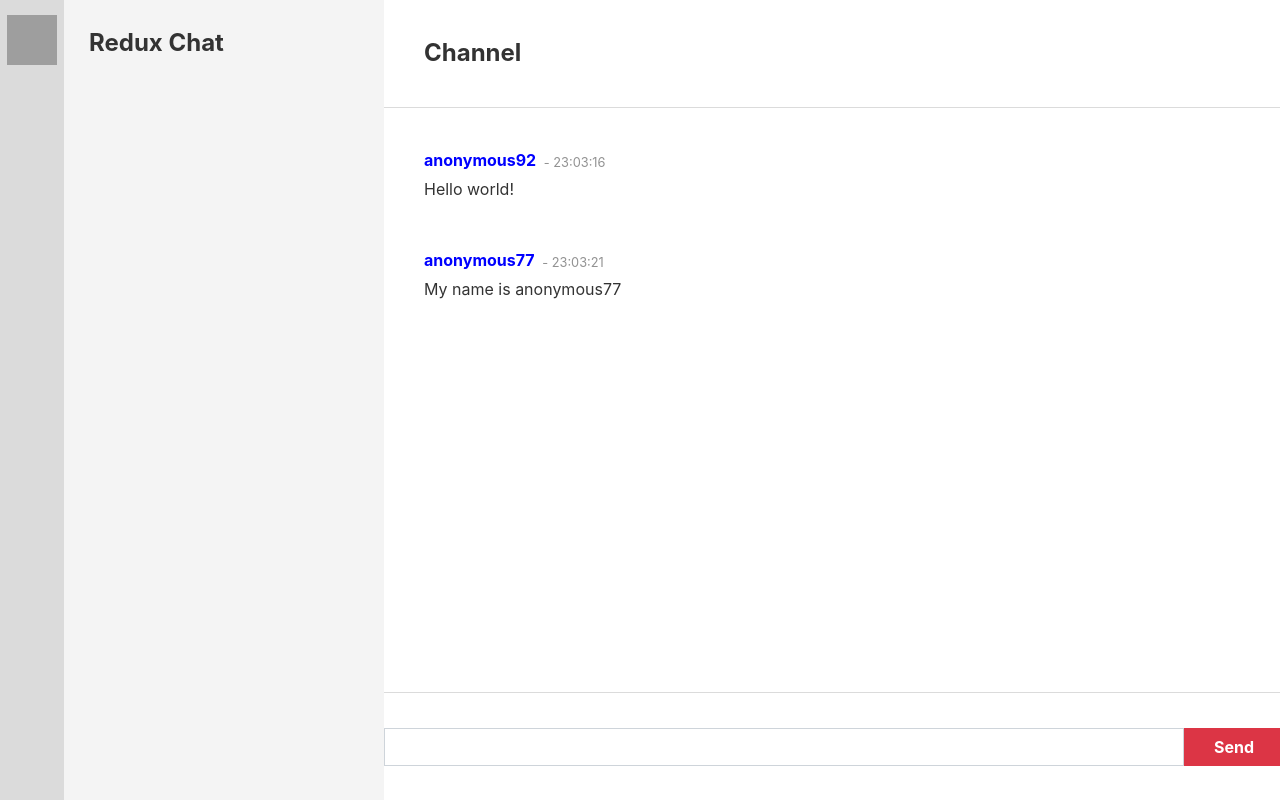
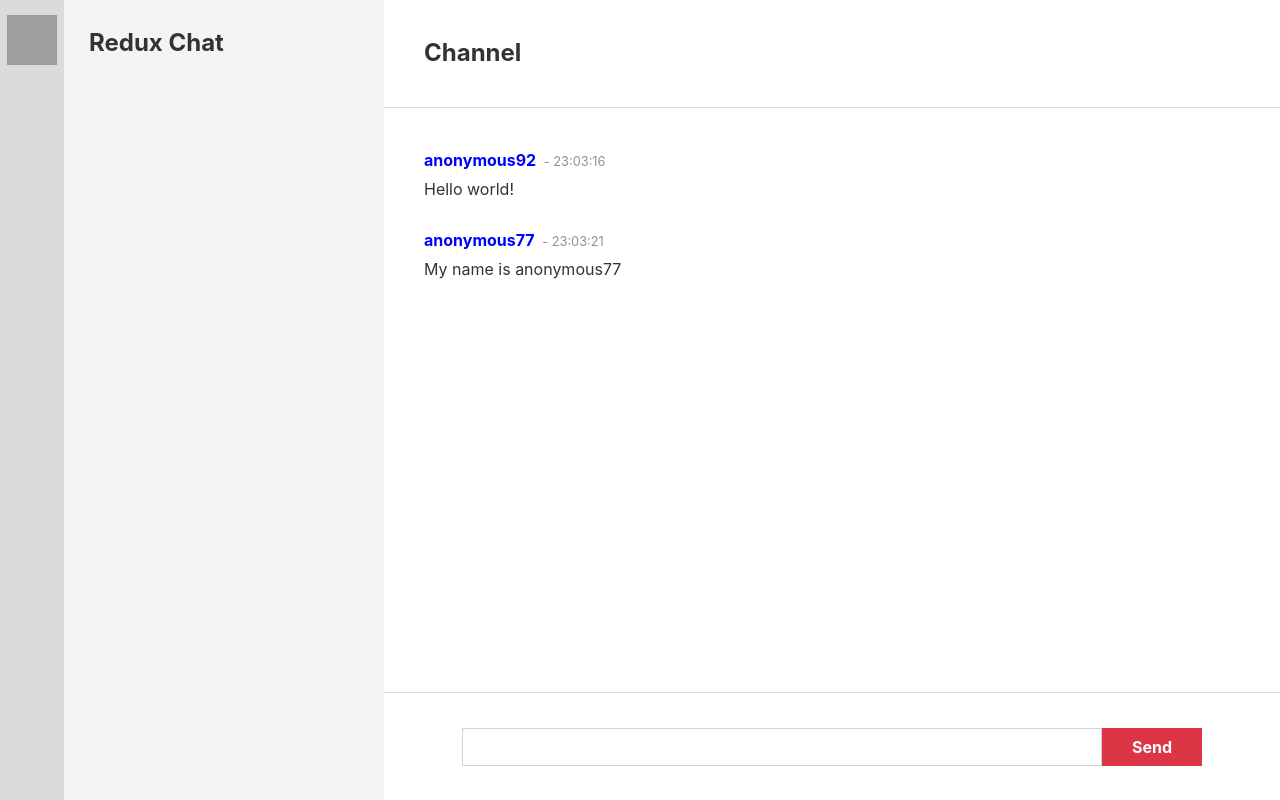
Before and after one commit to nskibiak/react-chat-redux, a React (Create React App) app: page / in a window 1280 px wide. Built offline with nearby package versions, Linux system fonts and the light colour scheme; grey boxes are pictures that could not be loaded.

Commit message:
changed input styling to be 50vw to allow window shrinking

```diff
--- a/src/stylesheets/application.scss
+++ b/src/stylesheets/application.scss
@@ -68,7 +68,7 @@ code {
 }
 
 .Message {
-  height: 100px;
+  height: 80px;
 }
 
 .topLine {
@@ -84,6 +84,7 @@ code {
 .timeStamp {
   font-size: .8em;
   color: #929292;
+  margin-bottom: 1px;
 }
 
 .messageContent {
@@ -99,7 +100,7 @@ code {
 }
 
 #inputMessage {
-  width: 800px;
+  width: 50vw;
   border-radius: 0 !important;
 }
 
```
